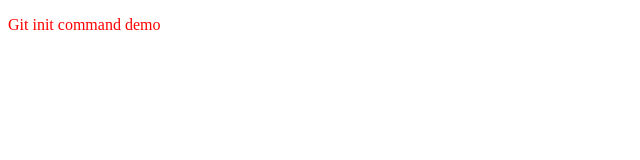
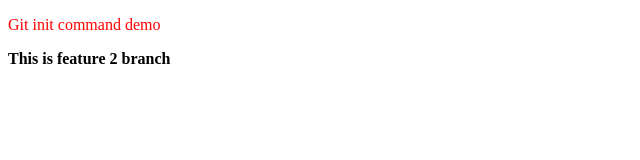
Before and after one commit to gayatrip333/LocalRepository, a plain HTML site: page index.html in a window 1280 px wide. Shown: the whole page, without its empty margins (0-640 px from the left). Drawn offline with Linux system fonts and the light colour scheme.

Commit message:
Feature 2 updated

```diff
--- a/index.html
+++ b/index.html
@@ -7,5 +7,6 @@
 </head>
 <body>
     <p style="color:red">Git init command demo</p>
+    <p> <b>This is feature 2 branch</b> </p>
 </body>
 </html>
```
